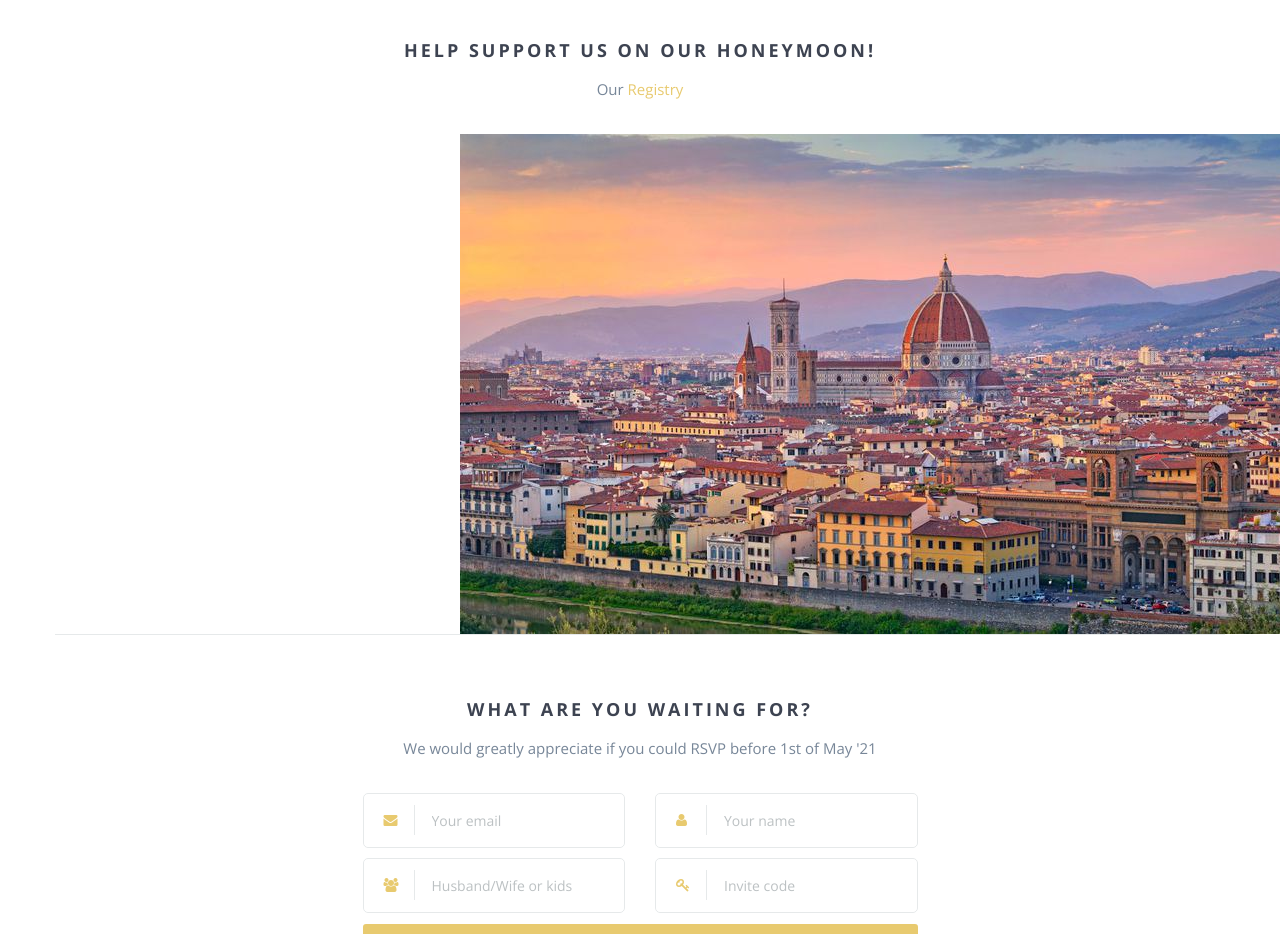
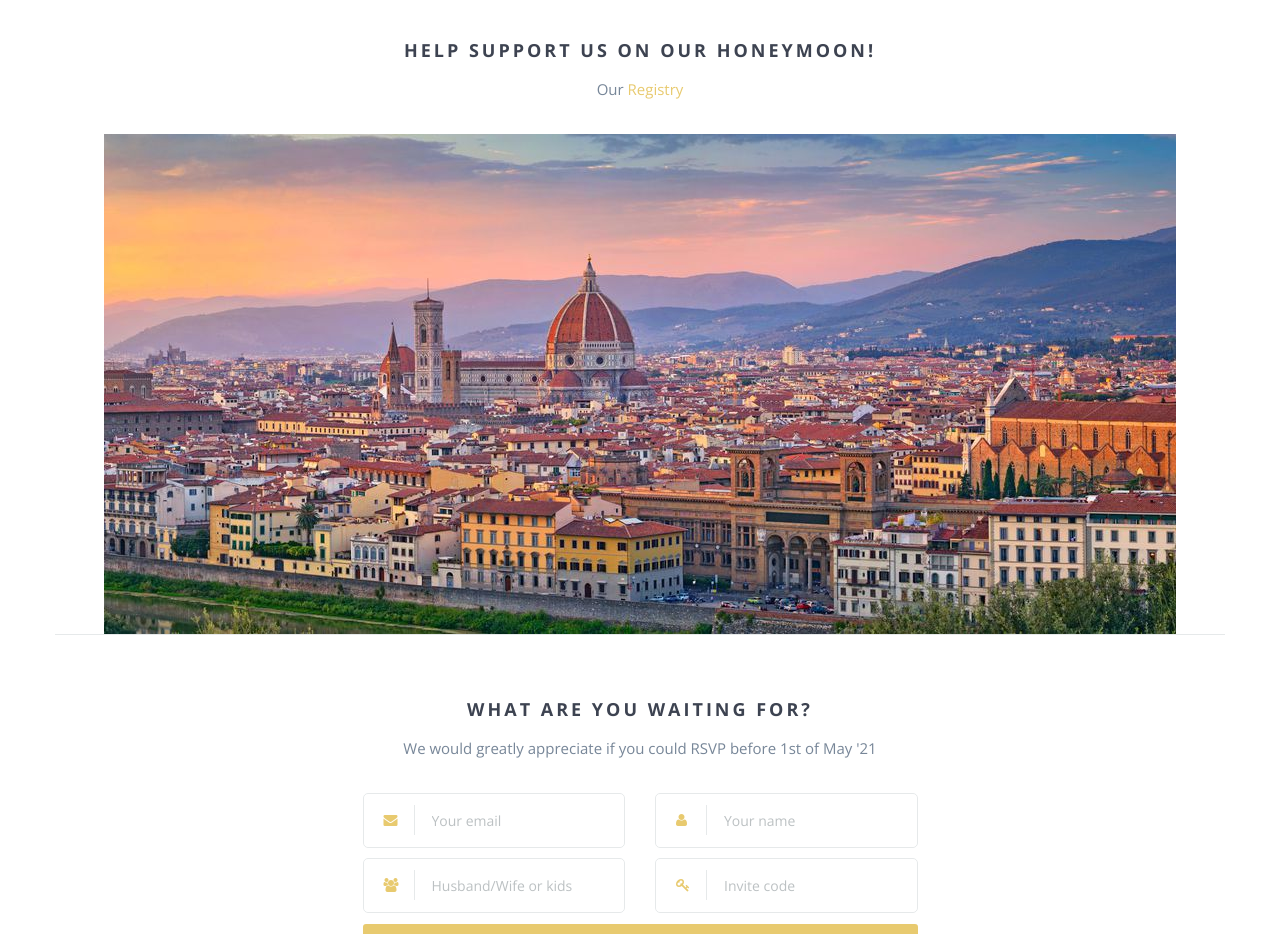
Before and after one commit to aaronjengel/aaronjengel.github.io, a website: page index.html in a window 1280 px wide. Shown: the part 5000-5934 px from the top of the page. Drawn offline with nearby package versions, Linux system fonts and the light colour scheme; some packages are replaced by stand-ins of ours; a script that the page names is missing; files whose address does not match are found by name.

Commit message:
center the ialy image

```diff
--- a/index.html
+++ b/index.html
@@ -380,7 +380,7 @@
             </div>
         </div>
         <div class="row section-border wp10">
-            <div class="col-md-4 col-md-offset-4">
+            <div class="col-md col-md text-center">
                 <img src="img\ita_florence_panorama.jpg">
             </div>
         </div>
```
